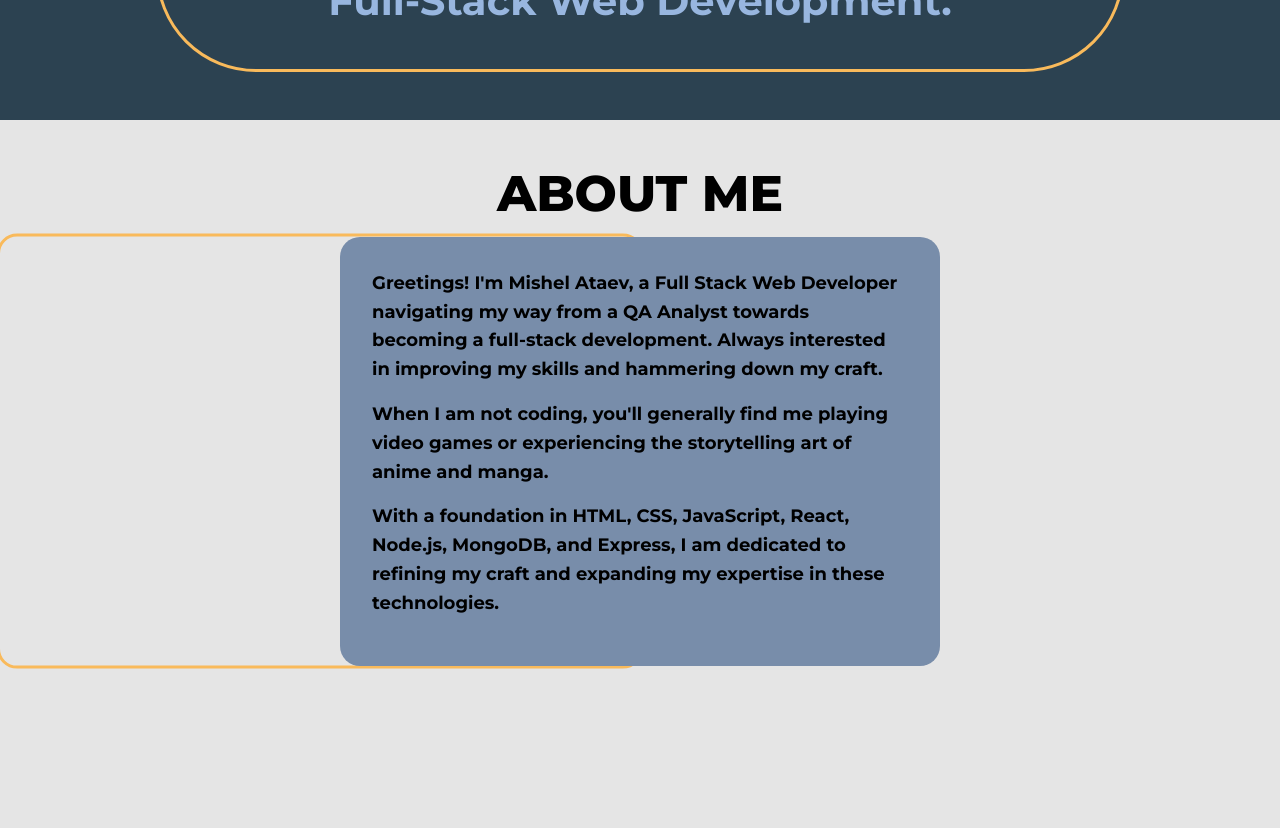
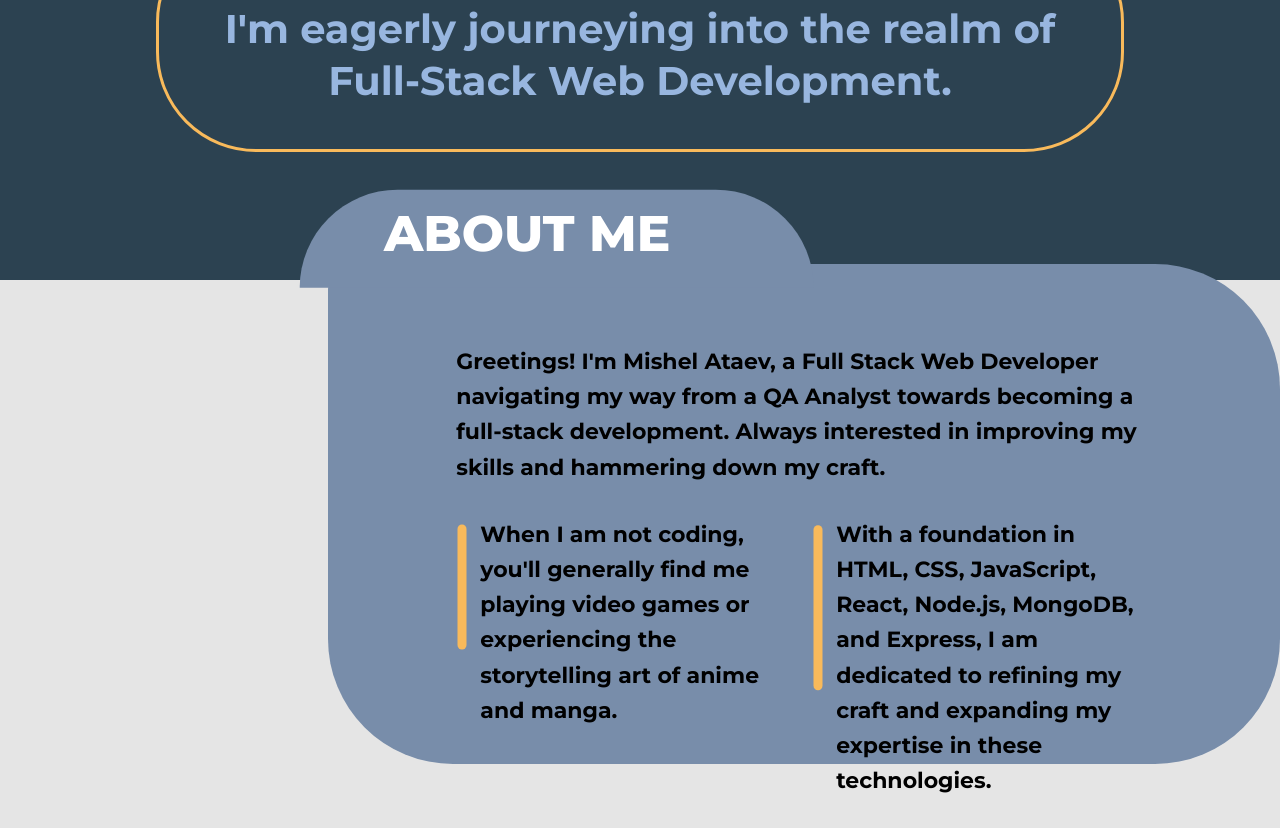
Before and after one commit to MishelAtaev/Portfolio, a React (Create React App) app: page / in a window 1280 px wide. Shown: the part 680-1508 px from the top of the page. Before the commit the page ends 1410 px from the top, so only its background shows below. Built offline with nearby package versions, Linux system fonts and the light colour scheme.

Commit message:
about me done

```diff
--- a/src/components/about me/AboutMe.css
+++ b/src/components/about me/AboutMe.css
@@ -4,51 +4,86 @@
   justify-content: center;
   align-items: center;
   padding: 4rem 0;
+  position: relative;
 }
 
 .about-me-text {
-    z-index: 2;
+  position: absolute;
+  left: 30%;
+  top: -3.5rem;
+  z-index: 2;
 }
 
 .about-me-text::before {
-    content: "";
-    position: absolute;
-    top: 25rem;
-    left: 8rem;
-    transform: translate(-50%, -50%);
-    width: 457px;
-    height: 86px;
-    background-color: var(--);
-    border-radius: 50%;
-    z-index: 1;
-  }
+  position: absolute;
+  content: "";
+  transform: translate(-16.4%, -35%);
+  background-color: var(--background-color);
+  padding: 1rem 2rem;
+  border-radius: 250px 250px 0 0;
+  width: 450px;
+  height: 66px;
+  z-index: -1;
+}
 
 .h2-about-me {
   font-size: var(--h2-font-size);
+  color: var(--white);
   margin-bottom: 2rem;
 }
 
 .about-me-content {
   background-color: var(--background-color);
-  display: inline-block;
-  padding: 2rem;
-  border-radius: 20px;
+  padding: 5rem 8rem;
+  border-radius: 25px 125px 125px;
   position: relative;
   margin: 0 auto;
-  max-width: 600px;
+  max-width: 1200px;
+  height: 500px;
+  margin-top: -5rem;
+  margin-left: 25.65%;
+  display: grid;
+  grid-template-areas:
+    "greeting greeting"
+    "hobby experience";
+  grid-template-columns: 1fr 1fr;
+  grid-gap: 1rem;
 }
 
-.about-me-content::before {
+.about-me-greeting {
+  grid-area: greeting;
+}
+
+.about-me-hobby {
+  grid-area: hobby;
+  margin-left: 1.5rem;
+}
+
+.about-me-hobby::before {
+  position: absolute;
   content: "";
+  transform: translate(-250%, 6%);
+  background-color: var(--accent-color);
+  border-radius: 20px;
+  width:  9px;
+  height: 125px;
+  z-index: 1;
+}
+
+.about-me-experience {
+  grid-area: experience;
+  margin-left: 1.5rem;
+}
+
+.about-me-experience::before {
   position: absolute;
-  top: 50%;
-  left: -20px;
-  transform: translate(-50%, -50%);
-  width: calc(100% + 40px);
-  height: 100%;
-  border: 3px solid #f9ba5b;
+  content: "";
+  transform: translate(-250%, 5%);
+  background-color: var(--accent-color);
   border-radius: 20px;
-  z-index: -1;
+  width:  9px;
+  height: 165px;
+  z-index: 1;
 }
 
 .about-me-greeting,
--- a/src/components/hero/Hero.css
+++ b/src/components/hero/Hero.css
@@ -3,7 +3,7 @@
   flex-direction: column;
   justify-content: center;
   align-items: center;
-  height: 100vh;
+  height: 120vh;
   padding: 4rem 0;
   background-color: var(--second-color);
 }
--- a/src/index.css
+++ b/src/index.css
@@ -15,7 +15,7 @@
   --h2-font-size: 50px;
   --h3-font-size: 40px;
   --brand-font-size: 26px;
-  --text-font-size: 18px;
+  --text-font-size: 22px;
   --extra-bold: 800;
   --bold: 700;
   --text-line-height: 130%;
```
